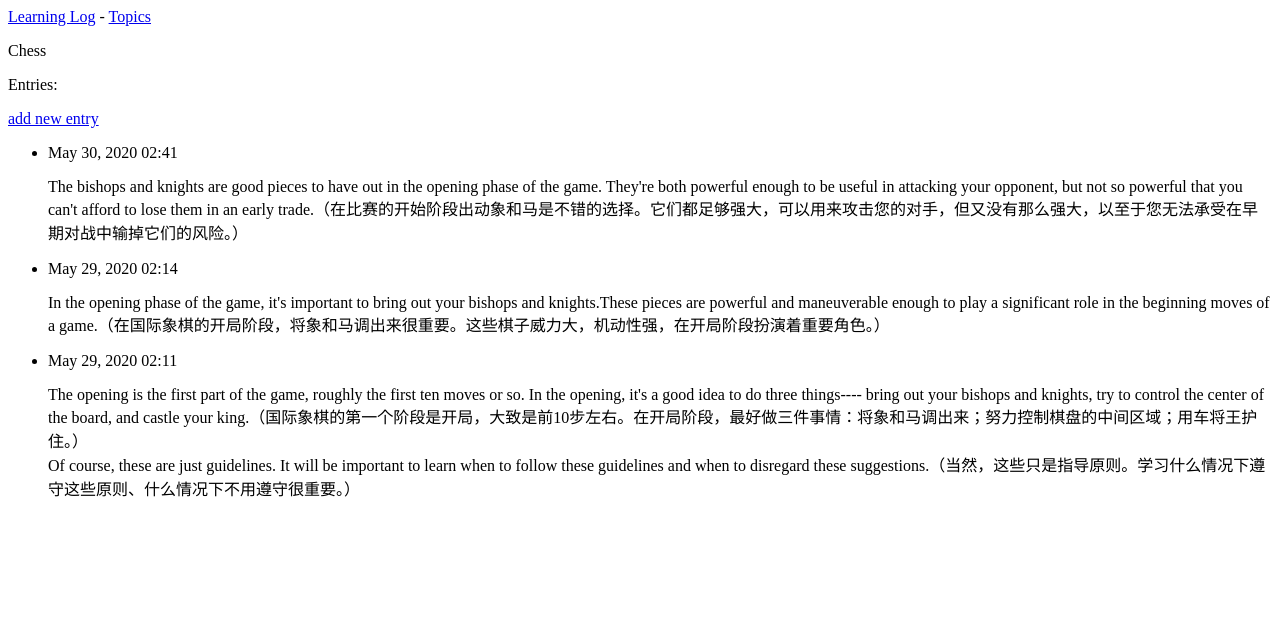
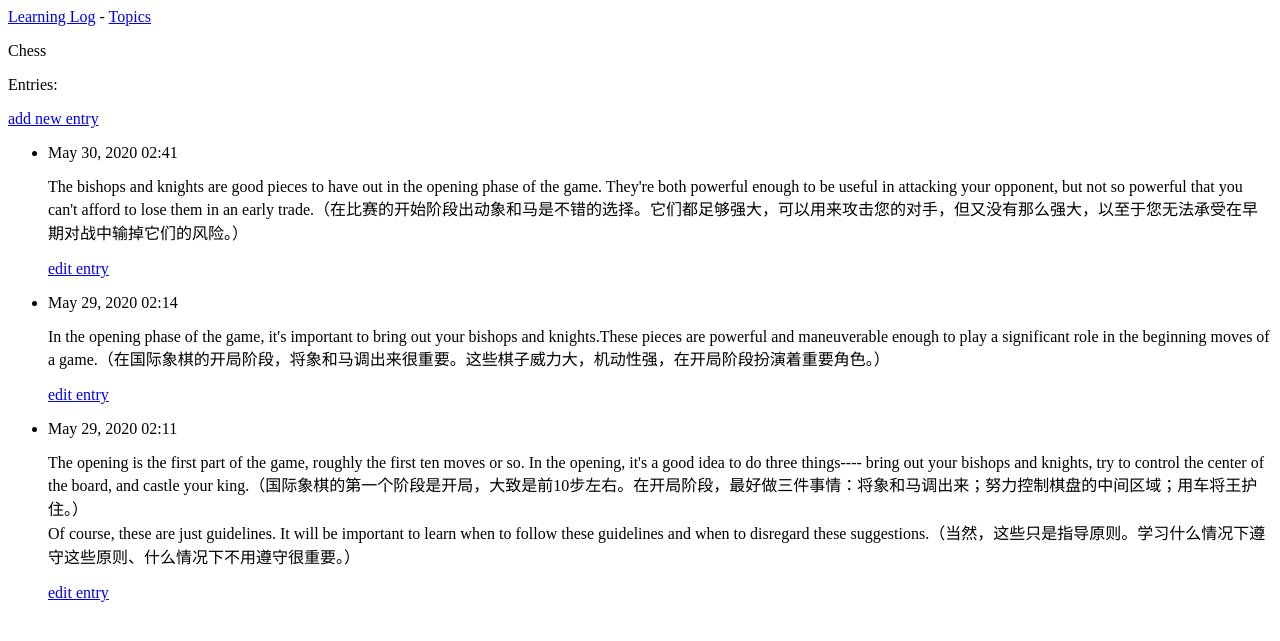
Before and after one commit to xuelang201201/PythonCrashCourse, a Django app: page /topics/1/ in a window 1280 px wide. Shown: the top 641 px of the page. Run offline with Django 3.2, Linux system fonts and the light colour scheme; data comes from the database, SQL or seed files in the repository.

Commit message:
链接页面edit_entry

```diff
--- a/Web应用程序/learning_logs/templates/learning_logs/topic.html
+++ b/Web应用程序/learning_logs/templates/learning_logs/topic.html
@@ -13,6 +13,9 @@
             <li>
                 <p>{{ entry.date_added|date:'M d, Y H:i' }}</p>
                 <p>{{ entry.text|linebreaks }}</p>
+                <p>
+                    <a href="{% url 'learning_logs:edit_entry' entry.id %}">edit entry</a>
+                </p>
             </li>
         {% empty %}
             <li>
```
